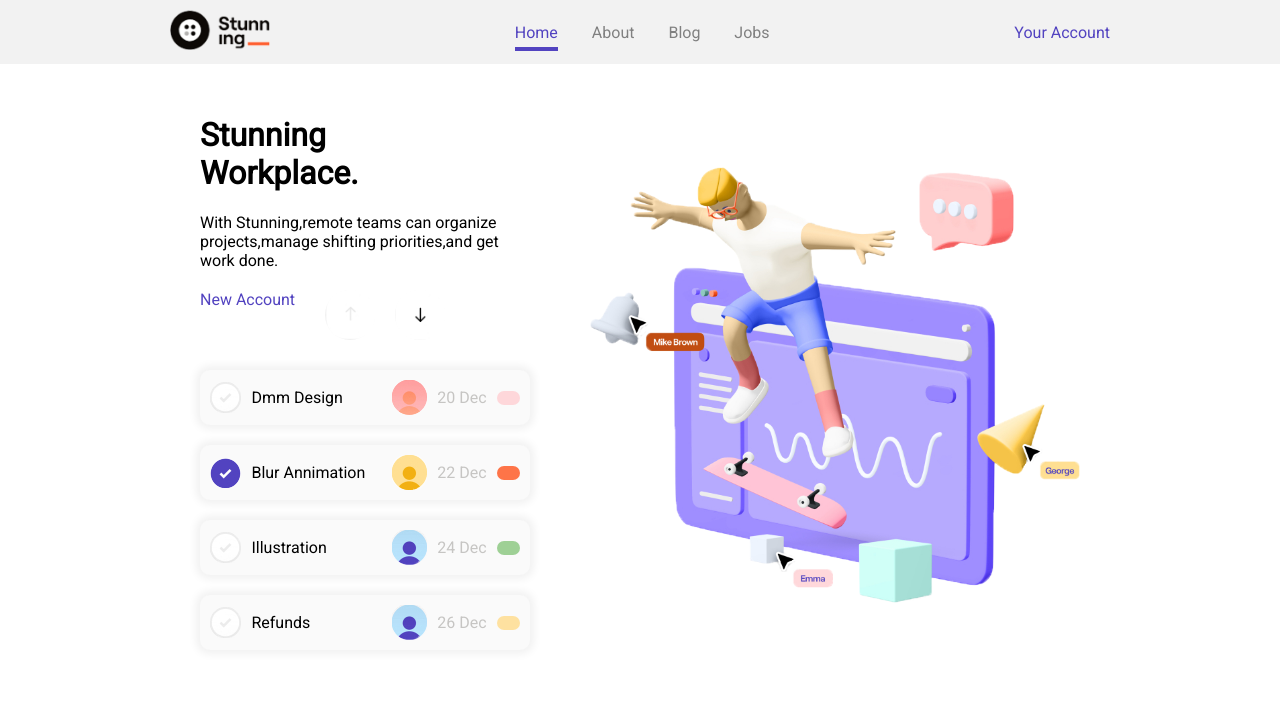
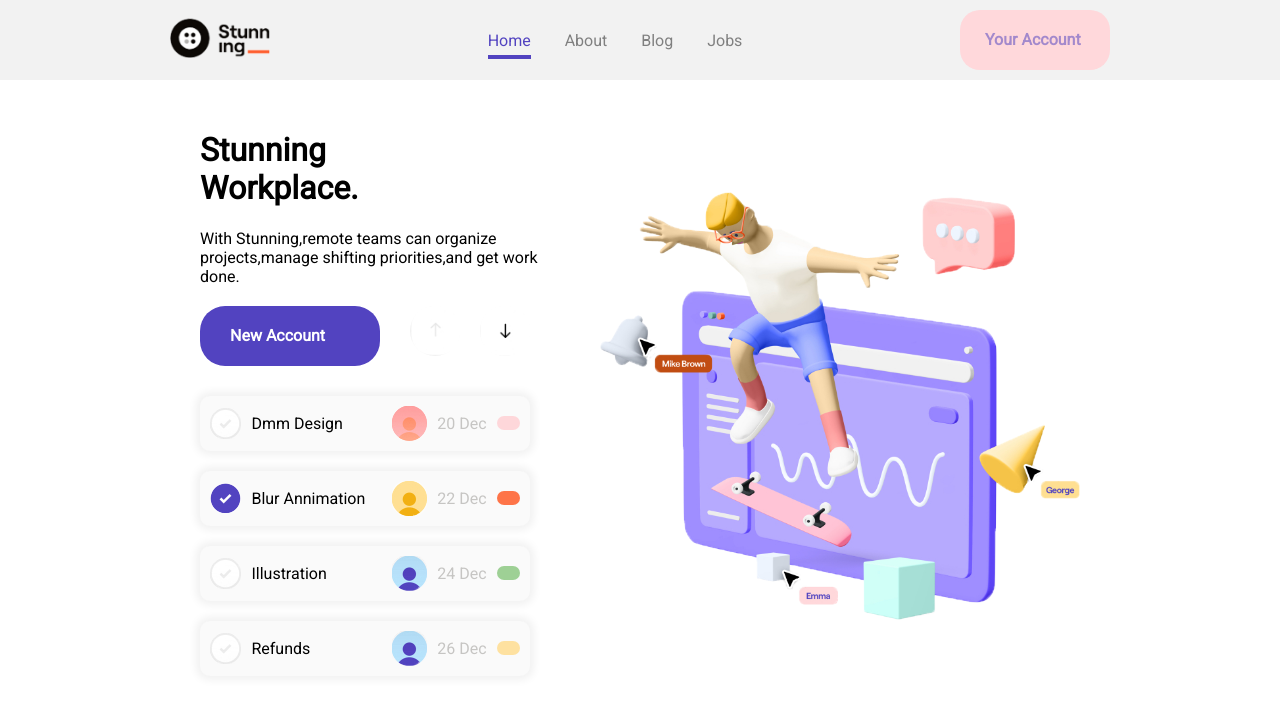
Before and after one commit to Aartikatty/stunning_landing_page_assignment, a plain HTML site: page index.html in a window 1280 px wide. Drawn offline with Linux system fonts and the light colour scheme.

Commit message:
NEW CHANGES

```diff
--- a/index.html
+++ b/index.html
@@ -25,7 +25,7 @@
             </ul>
 
          </nav>
-         <a class="Common-btn" href="#"> Your Account </a>
+         <a class="Common_btn" href="#"> Your Account </a>
       </div>
 
    </header>
@@ -38,7 +38,7 @@
 
 
          <div>
-            <a href="#" class="Common-btn dark"> New Account </a>
+            <a href="#" class="Common_btn_dark"> New Account </a>
             <button></button>
             <button></button>
          </div>
--- a/stunning_landing_style.css
+++ b/stunning_landing_style.css
@@ -162,14 +162,29 @@ main .banner img{
 .dropdown{
    cursor: pointer;
 }
-.Commom-btn {
+.Common_btn {
 
    background-color: #FFD8DB;
    border-radius: 20px;
-   padding: 14px 21px;
+   padding: 20px 25px;
+   color: #A389CC;
+   width: 150px;
+   height: 60px;
+   font-weight: 900;
+   padding-bottom: 10px;
 }
-.Common-btn dark {
 
-   color: #fff;
+.Common_btn_dark {
+   width: 180px;
+   border-radius: 25px;
+   height: 60px;
+   padding: 20px 30px;
    background-color: #5243C0;
+   color:#ffffff;
+   border: none;
+   font-weight: 600;
+
 }
+main ul li:hover{
+   background-color: #FFD8DB;
+}
```
